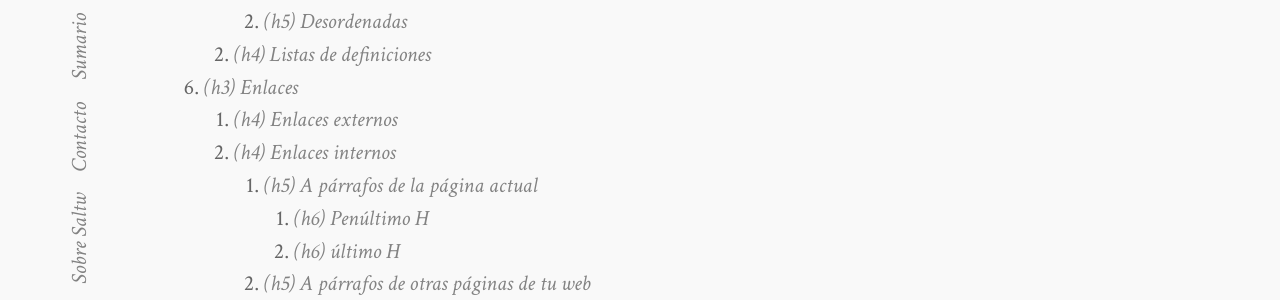
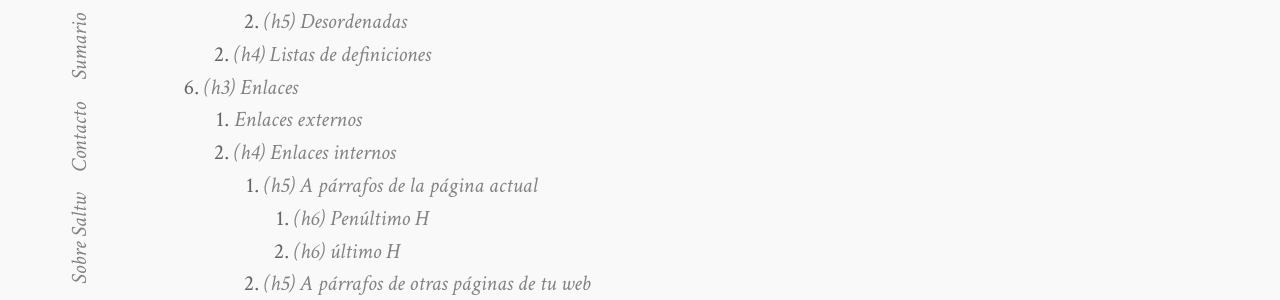
Before and after one commit to SoniaAlvarezBrasa/SoniaAlvarezBrasa.github.io, a Jekyll site: the page built from _posts/markdown/2017-12-26-Sobre Markdown y Kramdown.md, in a window 1280 px wide and 900 px high, scrolled down 697 px. Shown: the part 150-450 px from the top of the window. Built offline with Jekyll 4.4.1, drawn with Linux system fonts in a browser that asks for light colours; some of the changed text lies outside the part shown.

```diff
--- a/_includes/head.html
+++ b/_includes/head.html
@@ -63,7 +63,6 @@
     {% if pag.lang == 'es' %}<link rel="alternate" hreflang="x-default" href="{{ pag.url | prepend: site.url }}" />{% endif %}
     <link rel="alternate" hreflang="{{ pag.lang }}" href="{{ pag.url | prepend: site.url }}" />{% endfor %}
     <link rel="alternate" type="application/rss+xml" title="{{ site.title[page.lang] }}" href="{{ site.feed[page.lang] | prepend: site.baseurl | prepend: site.url }}">
-    <link rel="alternate" type="application/atom+xml" title="{{ site.title[page.lang] }}" href="{{ site.feed[page.lang] | prepend: site.baseurl | prepend: site.url }}">
     {% include seo/structured-data-website.html %}
     {% include seo/structured-data-organization.html %}
     {% if page.ref == 'index' %}{% elsif page.ref == 'blog-index' %}
--- a/_posts/markdown/2017-12-26-Sobre Markdown y Kramdown.md
+++ b/_posts/markdown/2017-12-26-Sobre Markdown y Kramdown.md
@@ -389,7 +389,7 @@ Término
 
 ### (h3) Enlaces
 
-#### (h4) Enlaces externos
+#### Enlaces externos
 
 Se puede crear un enlace simple rodeando el texto con corchetes y el enlace URL con paréntesis
 
```
